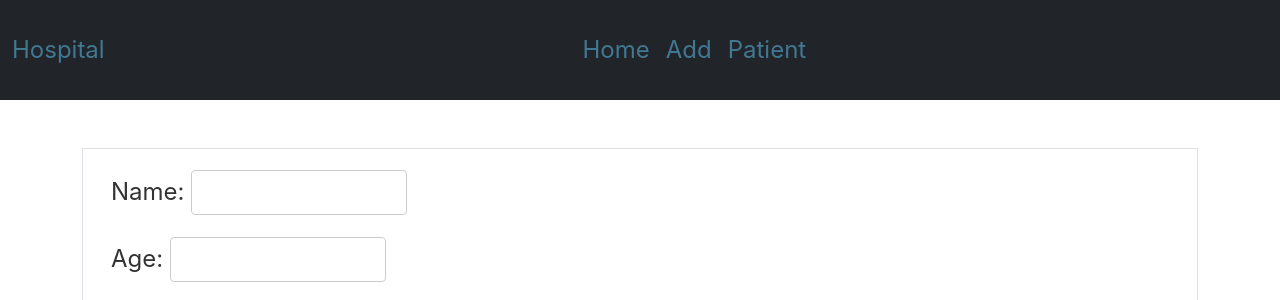
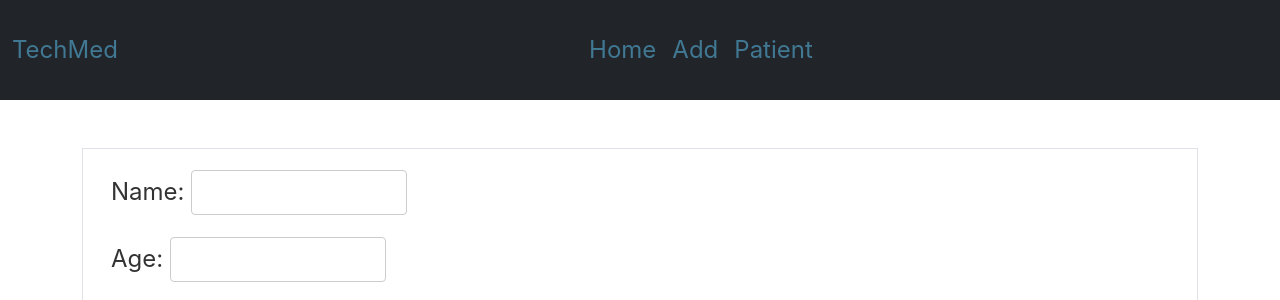
Before and after one commit to Nungkha/iot-techmed, a Django app: page /patient/patient/new in a window 1280 px wide. Shown: the top 300 px of the page. Run offline with Django 4.2, Linux system fonts and the light colour scheme.

Commit message:
changed Title

```diff
--- a/home/templates/home/welcome.html
+++ b/home/templates/home/welcome.html
@@ -6,7 +6,7 @@
     <div class='container'>
     <div class=" text-center">
         <h1>Welcome to IoT TechMed project</h1>
-        <p>{% lorem 3 b random %}</p>
+        <p>Empowering health, enhancing lives</p>
     </div>
     <div class="text-center">
         <a class='btn btn-primary mx-auto' href="{% url 'login' %}" >Login</a>
--- a/static/templates/base.html
+++ b/static/templates/base.html
@@ -5,7 +5,7 @@
   <head>
     <meta charset="utf-8">
     <meta name="viewport" content="width=device-width, initial-scale=1">
-    <title>IoT</title>
+    <title>TechMed</title>
 
     <link rel="stylesheet" href="https://cdnjs.cloudflare.com/ajax/libs/font-awesome/6.2.1/css/all.min.css"
         integrity="sha512-MV7K8+y+gLIBoVD59lQIYicR65iaqukzvf/nwasF0nqhPay5w/9lJmVM2hMDcnK1OnMGCdVK+iQrJ7lzPJQd1w=="
@@ -18,7 +18,7 @@
 
 <nav class="navbar navbar-expand-lg navbar-dark bg-dark">
     <div class="container-fluid ">
-        <a class="navbar-brand ml-2 fs-4" href="{% url 'home' %}">Hospital</a>
+        <a class="navbar-brand ml-2 fs-4" href="#">TechMed</a>
 
         <button class="navbar-toggler" type="button" data-toggle="collapse" data-target="#navbarToggle"
             aria-controls="navbarToggle" aria-expanded="false" aria-label="Toggle navigation">
--- a/static/templates/base2.html
+++ b/static/templates/base2.html
@@ -5,7 +5,7 @@
   <head>
     <meta charset="utf-8">
     <meta name="viewport" content="width=device-width, initial-scale=1">
-    <title>IoT</title>
+    <title>TechMed</title>
 
     <link rel="stylesheet" href="https://cdnjs.cloudflare.com/ajax/libs/font-awesome/6.2.1/css/all.min.css"
         integrity="sha512-MV7K8+y+gLIBoVD59lQIYicR65iaqukzvf/nwasF0nqhPay5w/9lJmVM2hMDcnK1OnMGCdVK+iQrJ7lzPJQd1w=="
```
